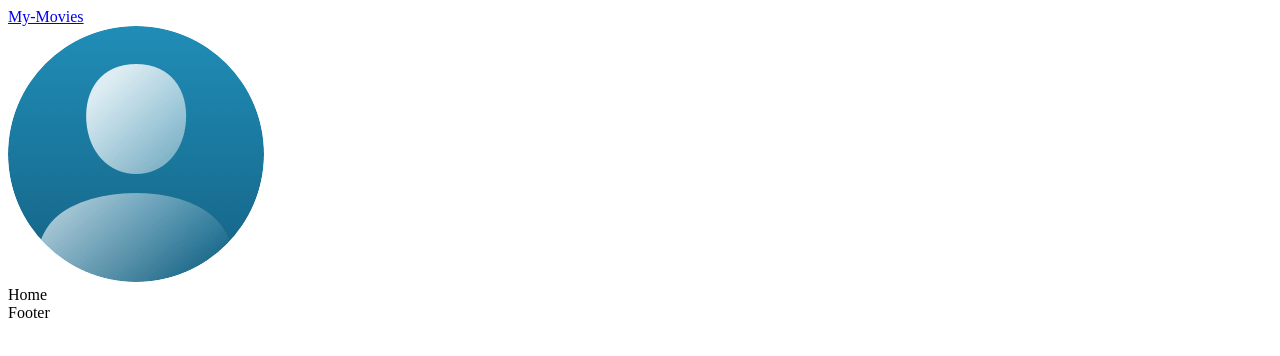
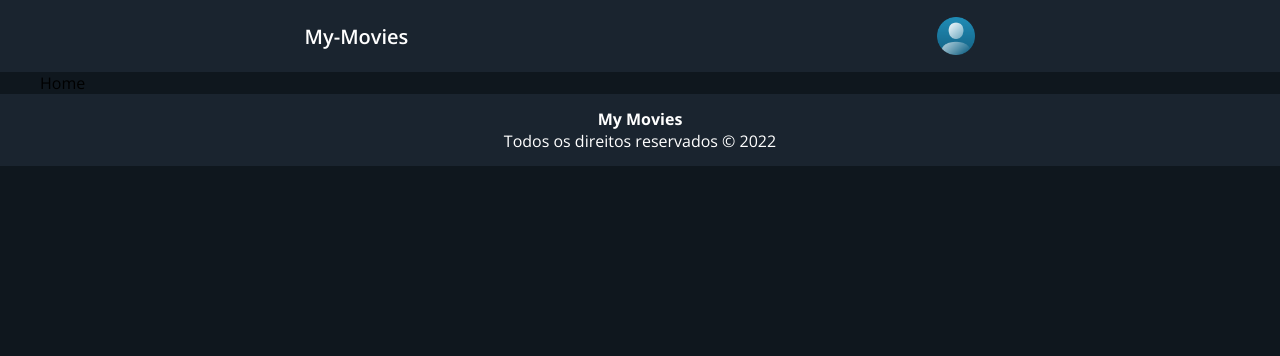
Before and after one commit to luiizsilverio/my-movies, a React (Create React App) app: page / in a window 1280 px wide. Shown: the top 356 px of the page. Built offline with nearby package versions, Linux system fonts and the light colour scheme.

Commit message:
Header, Footer

```diff
--- a/public/index.html
+++ b/public/index.html
@@ -10,7 +10,9 @@
       content="Web site created using create-react-app"
     />
     <link rel="apple-touch-icon" href="%PUBLIC_URL%/logo192.png" />
-
+    <link rel="preconnect" href="https://fonts.googleapis.com">
+    <link rel="preconnect" href="https://fonts.gstatic.com" crossorigin>
+    <link href="https://fonts.googleapis.com/css2?family=Open+Sans:wght@400;500;600;700&display=swap" rel="stylesheet">
     <title>My-Movies</title>
   </head>
   <body>
--- a/src/App.js
+++ b/src/App.js
@@ -12,11 +12,13 @@ function App() {
     <div className="app">
       <Router>
         <Header />
-        <Routes>
-          <Route path="/" element={<Home />} />
-          <Route path="/movie/:imdbID" element={<MovieDetail />} />
-          <Route path="*" element={<PageNotFound />} />
-        </Routes>
+        <div className="container">
+          <Routes>
+            <Route path="/" element={<Home />} />
+            <Route path="/movie/:imdbID" element={<MovieDetail />} />
+            <Route path="*" element={<PageNotFound />} />
+          </Routes>
+        </div>
         <Footer />
       </Router>
     </div>
--- a/src/App.scss
+++ b/src/App.scss
@@ -0,0 +1,23 @@
+@import '../src/common/colors.scss';
+
+* {
+  margin: 0;
+  padding: 0;
+  box-sizing: border-box;
+}
+
+html {
+  font-family: 'Open Sans', sans-serif;
+}
+
+a {
+  text-decoration: none;
+}
+
+body {
+  background-color: $primary-color;
+}
+
+.container {
+  margin: 0 40px;
+}
--- a/src/components/Footer/Footer.js
+++ b/src/components/Footer/Footer.js
@@ -1,9 +1,13 @@
 import React from 'react';
+import './Footer.scss';
 
 const Footer = () => {
   return (
-    <div>
-      Footer
+    <div className='footer'>
+      <h4>My Movies</h4>
+      <div>
+        <p>Todos os direitos reservados &copy; 2022</p>
+      </div>
     </div>
   );
 };
--- a/src/components/Footer/Footer.scss
+++ b/src/components/Footer/Footer.scss
@@ -0,0 +1,11 @@
+@import '../../common/colors.scss';
+
+.footer {
+  background-color: $secondary-color;
+  height: 72px;
+  display: flex;
+  justify-content: center;
+  align-items: center;
+  color: $font-primary;
+  flex-direction: column;
+}
--- a/src/components/Header/Header.js
+++ b/src/components/Header/Header.js
@@ -1,6 +1,7 @@
 import React from 'react';
 import {Link} from "react-router-dom";
 import user from "../../images/user.png";
+import './Header.scss';
 
 const Header = () => {
   return (
--- a/src/components/Header/Header.scss
+++ b/src/components/Header/Header.scss
@@ -0,0 +1,21 @@
+@import '../../common/colors.scss';
+
+.header {
+  background-color: $secondary-color;
+  height: 72px;
+  padding: 0 40px;
+  display: flex;
+  align-items: center;
+  justify-content: space-around;
+}
+
+.logo {
+  color: $font-primary;
+  font-size: 20px;
+  font-weight: 600;
+}
+
+.user-image, .user-image img {
+  width: 38px;
+  height: 38px;
+}
```
